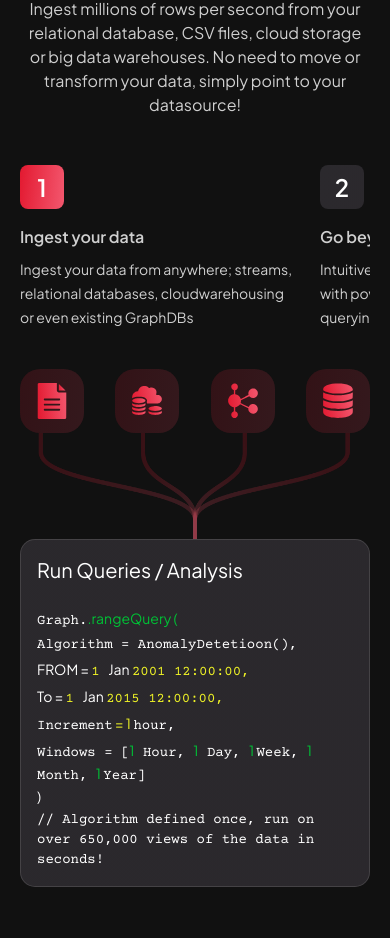
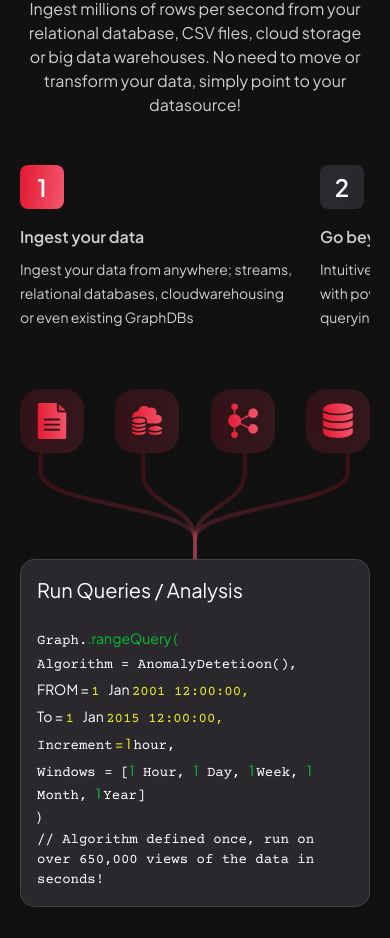
Before and after one commit to Ritik-455/Pometry, a Next.js app: page / in a window 390 px wide. Shown: the part 874-1812 px from the top of the page. Built offline with nearby package versions, Linux system fonts and the light colour scheme.

Commit message:
spacing-added

```diff
--- a/src/components/home/EasyTabs.tsx
+++ b/src/components/home/EasyTabs.tsx
@@ -41,7 +41,7 @@ const EasyTabs = () => {
         </div>
         <div className="flex md:hidden overflow-x-scroll gap-5 mt-6 custom-scrollbar">
           {EASY_TABS_DATA.map((data: EasyTab, index) => (
-            <div className={`${index === activeTab ? 'md:border-dark_red' : 'md:border-[#2E2E2E]'} md:border-l-[2px] min-h-[180px] cursor-pointer`} key={index} onClick={() => HANDLE_TAB_CLICK(index)}>
+            <div className={`${index === activeTab ? 'md:border-dark_red' : 'md:border-[#2E2E2E]'} md:border-l-[2px] min-h-[180px] cursor-pointer pb-5`} key={index} onClick={() => HANDLE_TAB_CLICK(index)}>
               <div className="lg:pl-6 pt-6">
                 <div className={`${index === activeTab ? 'bg-mix_red' : 'bg-light_black'} size-11 rounded-lg flex justify-center items-center`}>
                   <p className=" font-jakarta font-semibold text-2xl text-white">{data.numb}</p>
```
